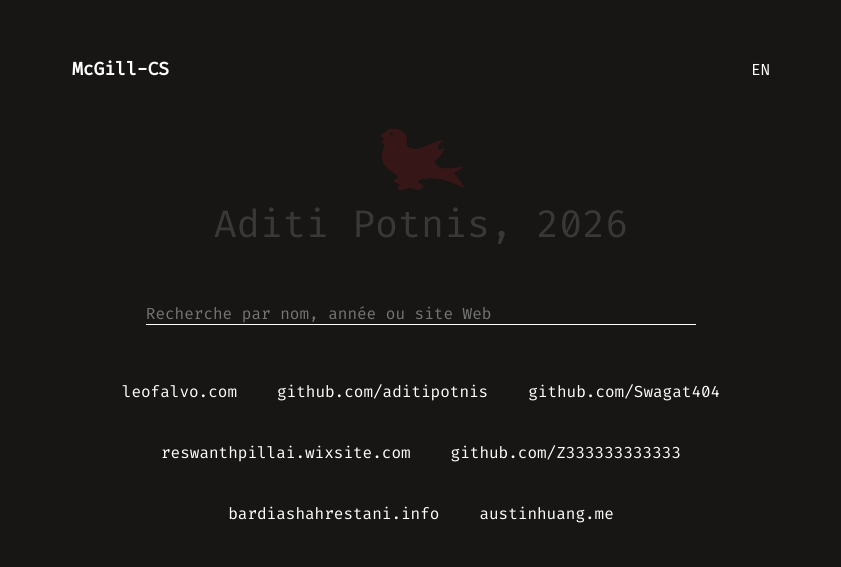
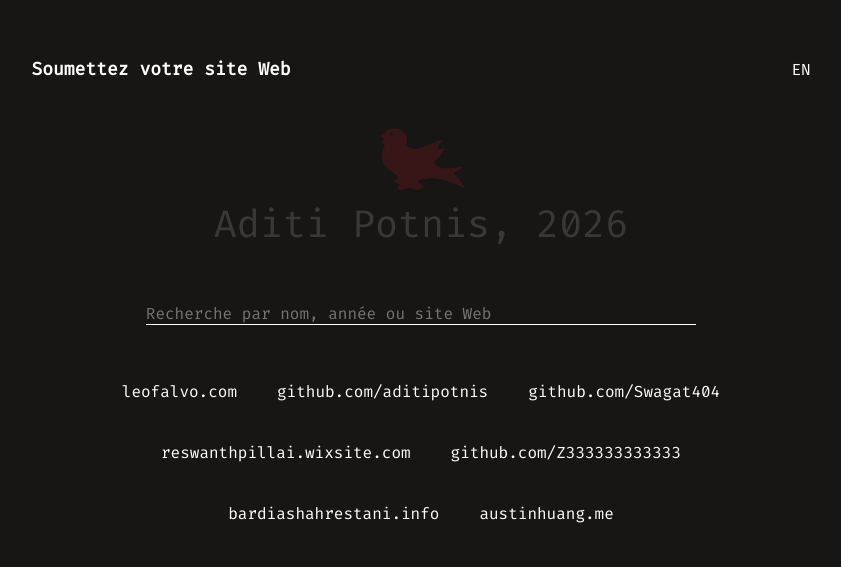
Before and after one commit to leofalvo/mcgillcswebring.org, a plain HTML site: page indexfr.html in a window 1280 px wide. Shown: the part 103-670 px from the top of the page, without its empty margins (219-1060 px from the left). Drawn offline with nearby package versions, Linux system fonts and the light colour scheme.

Commit message:
Update indexfr.html

```diff
--- a/indexfr.html
+++ b/indexfr.html
@@ -11,7 +11,7 @@
 </head>
 <body onload="fillSiteTable('fromLoading'); displayName();">
     <div id="navbar">
-        <a id="logo" href="https://github.com/leofalvo/mcgillcswebring.org">McGill-CS</a>
+        <a id="logo" href="https://github.com/leofalvo/mcgillcswebring.org">Soumettez votre site Web</a>
         <a id="langToggle" href="./index.html">EN</a>
     </div>
     <div id="userInfo">
```
